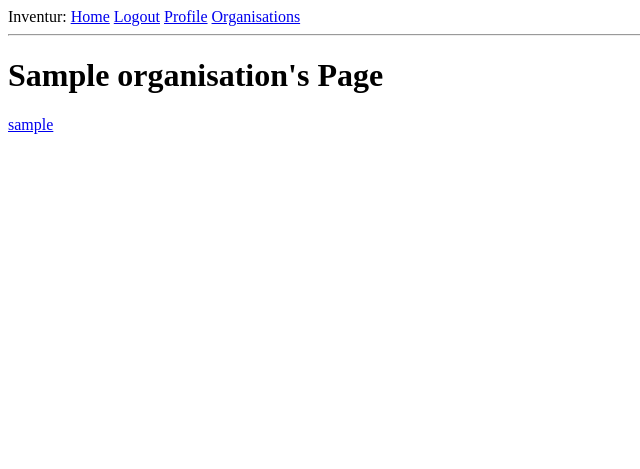
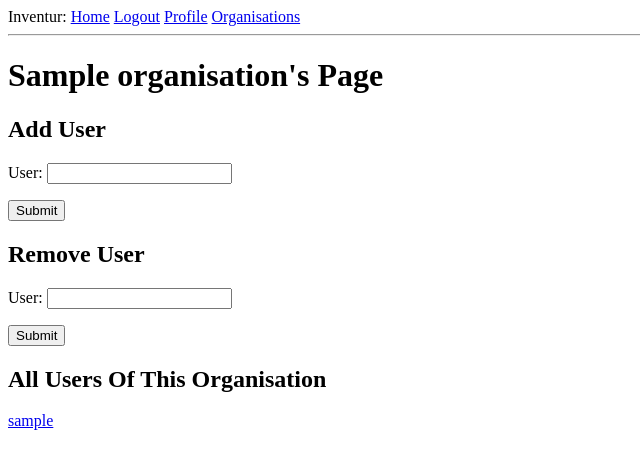
Before and after one commit to fpwg/Q2Datenbankprojekt, a Python web app: template app/templates/organisation.html in a window 1280 px wide. Shown: the top 469 px of the page, without its empty margins (0-640 px from the left). Run offline with Jinja, Linux system fonts and the light colour scheme; the template is opened without the code that fills it: most values are stand-ins (such as "Sample title", 1, 10 or a date in 2020); form fields are guessed from the names that the template uses.

Commit message:
Formulare auf Organisationsseite hinzugefügt

```diff
--- a/app/templates/organisation.html
+++ b/app/templates/organisation.html
@@ -4,6 +4,36 @@
   <h1>
     {{organisation.name}}'s Page
   </h1>
+  <h2>
+    Add User
+  </h2>
+  <form action="" method="post" novalidate>
+      {{ add_form.hidden_tag() }}
+      <p>
+          {{ add_form.user.label }}:
+          {{ add_form.user() }}
+      </p>
+      <p>
+          {{add_form.submit()}}
+      </p>
+  </form>
+  <h2>
+    Remove User
+  </h2>
+  <form action="" method="post" novalidate>
+      {{ remove_form.hidden_tag() }}
+      <p>
+          {{ remove_form.user.label }}:
+          {{ remove_form.user() }}
+      </p>
+      <p>
+          {{remove_form.submit()}}
+      </p>
+  </form>
+
+  <h2>
+    All Users Of This Organisation
+  </h2>
   {% for u in organisation.user %}
     <p>
       <a href="{{ url_for('user', username=u.username) }}"> {{ u.username }} </a>
```
Also changed, not shown: app/forms.py (+6 -1 lines), app/routes.py (+11 -3 lines).
